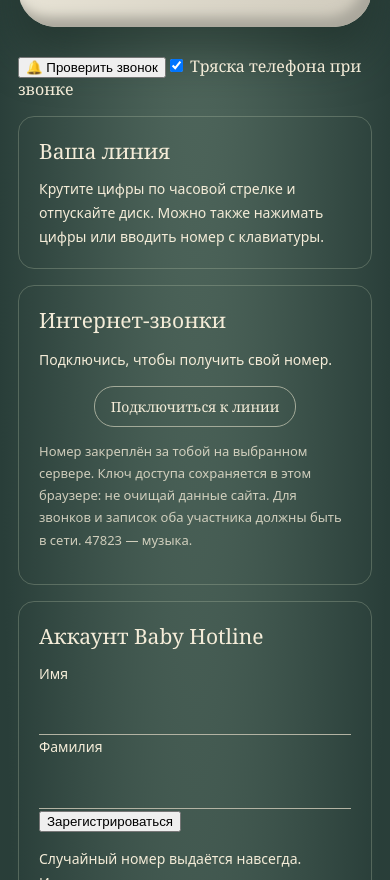
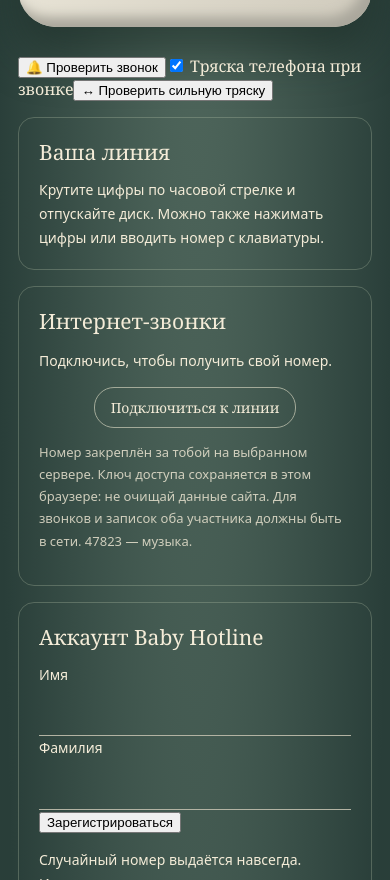
Before and after one commit to sherbakovyan7-bit/babyhotline, a website: page index.html in a window 390 px wide. Shown: the part 841-1721 px from the top of the page. Drawn offline with Linux system fonts and the light colour scheme.

Commit message:
Strengthen phone shake and add independent animation check

```diff
--- a/index.html
+++ b/index.html
@@ -23,7 +23,7 @@
 <details class="panel"><summary>Как работают звонки и записки?</summary><p>Для общения внутри Baby Hotline оба участника подключаются к одному серверу и получают временные шестизначные номера. Записки передаются через сервер, голос — через WebRTC. В некоторых сетях для голоса нужен TURN.</p><p>Ссылка «Открыть приложение для звонка» относится к обычной телефонии: такие вызовы обслуживает ваш оператор. 47823 включает выбранную музыку.</p><p>Постоянный сервер пока не размещён. История записок временная; подтверждение отправки не означает прочтение.</p></details>
 </div><section class="mail-side" aria-label="Бумажный чат"><form id="paper" class="paper"><h2>Бумажная почта</h2><label for="sender">От кого · ник отправителя</label><input id="sender" required maxlength="40" placeholder="Например, Mango" autocomplete="nickname"><label for="message">Твоя записка</label><textarea id="message" required maxlength="2000" placeholder="Напиши что-нибудь…"></textarea><button id="send" type="submit">Сложить и запустить ↗</button></form><p class="mail-hint" id="mailStatus" role="status">Локальный чат: записки сохраняются в этом браузере. Другим людям пока не доставляются.</p><div class="post-heading"><h2>Отправленные записки</h2><button id="clearMail" type="button">Очистить</button></div><div id="letters" class="letters" aria-label="История записок"></div></section></div></main><footer>Номер никуда не отправляется сайтом.<br>Вдохновлено названием песни Джека Стаубера. Неофициальный проект.</footer>
 <script src="voice.js" defer></script>
-<script src="ringer.js" defer></script>
+<script src="ringer.js?v=strong-shake-2" defer></script>
 <script src="connection.js" defer></script>
 <script src="chat.js" defer></script>
 <script src="account.js" defer></script>
--- a/ringer.js
+++ b/ringer.js
@@ -15,10 +15,10 @@
  motionLabel.append(motion,document.createTextNode(' Тряска телефона при звонке'));check.after(motionLabel);
  function setMotion(){receiver.classList.toggle('shake-enabled',motion.checked);phone.classList.toggle('shake-enabled',motion.checked)}
  motion.onchange=()=>{setMotion();try{localStorage.setItem('babyhotline-shake',String(motion.checked))}catch{}};setMotion();
- const originalStart=()=>phone.classList.add('ringing');
- const originalStop=()=>phone.classList.remove('ringing');
- setInterval(()=>{if(receiver.classList.contains('ringing'))originalStart();else originalStop()},100);
- let previewTimer;
+ const stronger=document.createElement('style');stronger.textContent='@keyframes hotlineStrongBody{0%,100%{transform:translate(0,0) rotate(0)}15%,55%{transform:translate(-9px,-2px) rotate(-2deg)}35%,75%{transform:translate(9px,1px) rotate(2deg)}}@keyframes hotlineStrongReceiver{0%,100%{transform:translate(0,0) rotate(0)}20%,60%{transform:translate(-10px,-7px) rotate(-7deg)}40%,80%{transform:translate(10px,-3px) rotate(7deg)}}.phone.ringing.shake-enabled{animation:hotlineStrongBody .36s linear infinite!important}.receiver.ringing.shake-enabled{animation:hotlineStrongReceiver .28s linear infinite!important}';document.head.append(stronger);
+ const shakeTest=document.createElement('button');shakeTest.type='button';shakeTest.textContent='↔ Проверить сильную тряску';motionLabel.after(shakeTest);
+  let previewTimer;
+ shakeTest.onclick=()=>{motion.checked=true;motion.onchange();phone.classList.add('ringing');receiver.classList.add('ringing');clearTimeout(previewTimer);hint.textContent='Проверка сильной тряски: 3 секунды.';previewTimer=setTimeout(()=>{previewTimer=null;if(!active){receiver.classList.remove('ringing');phone.classList.remove('ringing')}},3000)};
  check.addEventListener('click',()=>{if(active)return;phone.classList.add('ringing');receiver.classList.add('ringing');clearTimeout(previewTimer);previewTimer=setTimeout(()=>{previewTimer=null;if(!active){receiver.classList.remove('ringing');phone.classList.remove('ringing')}},3000)});
  async function prepare(){if(!context)return;if(!loading)loading=fetch('ringtone.mp3').then(r=>{if(!r.ok)throw Error('Рингтон не загрузился');return r.arrayBuffer()}).then(bytes=>context.decodeAudioData(bytes)).then(decoded=>buffer=decoded).catch(e=>{loading=null;throw e});return loading;}
  let context,timer,active=false,nodes=[];
@@ -29,6 +29,6 @@
   async function playRingtone(){const attempt=++playback;try{await prepare();if(attempt!==playback||!active)return;if(buffer&&context?.state==='running'){loop=context.createBufferSource();loop.buffer=buffer;loop.loop=true;loop.connect(context.destination);loop.start();hint.textContent='Входящий звонок';return}await ringtone.play();if(attempt!==playback||!active){if(!active)ringtone.pause();return}}catch{if(attempt!==playback||!active)return;hint.textContent='Нажми «Проверить звонок», чтобы разрешить звук в этой вкладке.';clearInterval(timer);burst();timer=setInterval(burst,1800)}}
    function stop(){active=false;playback++;clearInterval(timer);if(loop){try{loop.stop()}catch{}loop.disconnect();loop=null}ringtone.pause();if(ringtone.currentTime)ringtone.currentTime=0;receiver.classList.remove('ringing');for(const node of nodes){try{node.stop()}catch{}}nodes=[];}
  check.onclick=async()=>{unlock();try{await context.resume();await prepare();const sample=context.createBufferSource();sample.buffer=buffer;sample.connect(context.destination);sample.onended=()=>sample.disconnect();sample.start();sample.stop(context.currentTime+3);hint.textContent='Проверка рингтона: 3 секунды. Если тихо, проверь звук вкладки и громкость устройства.'}catch(e){hint.textContent='Не удалось включить рингтон: '+e.message}};
-   window.hotlineRinger={start(){if(active)return;active=true;receiver.classList.add('ringing');playRingtone()},stop(){if(!active&&previewTimer)return;stop()}};
+    window.hotlineRinger={start(){if(active)return;active=true;phone.classList.add('ringing');receiver.classList.add('ringing');playRingtone()},stop(){if(!active&&previewTimer)return;phone.classList.remove('ringing');stop()}};
  window.addEventListener('pagehide',stop);
 })();
```
